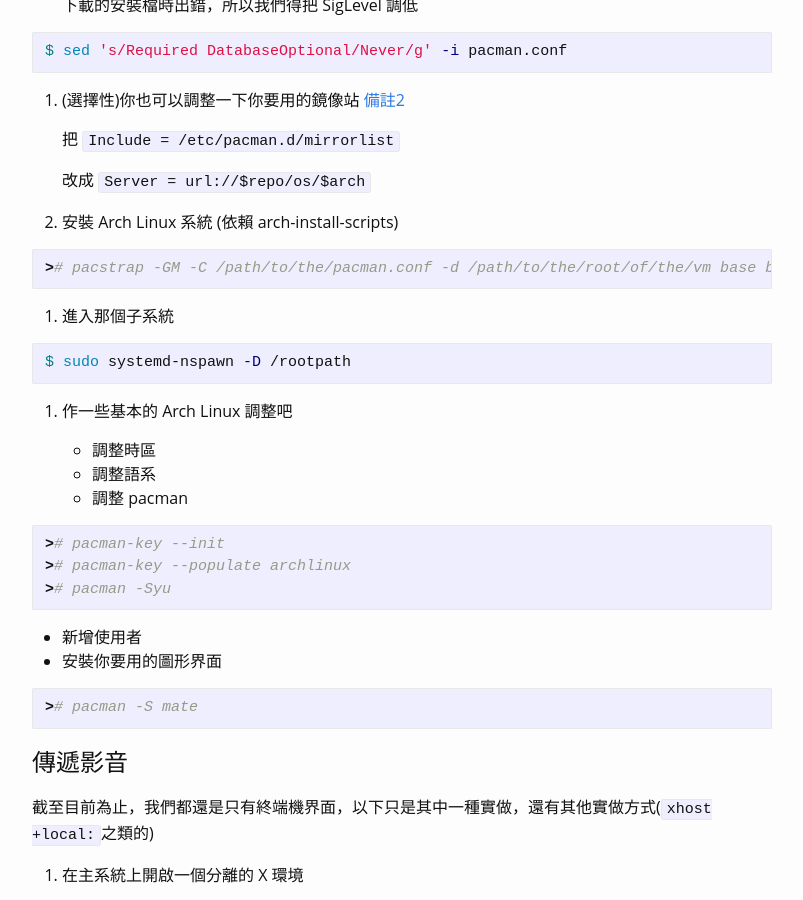
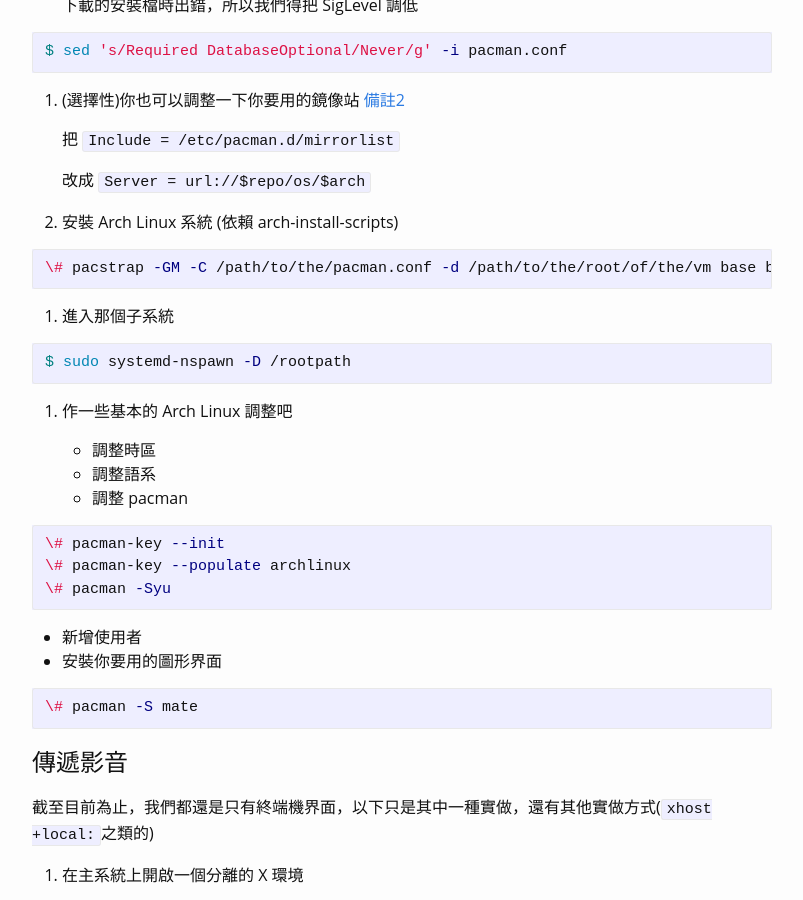
Before and after one commit to Brli/brli.github.io, a Jekyll site: the page built from _posts/2016-05-11-systemd-nspawn.markdown, in a window 1280 px wide and 900 px high, scrolled down 829 px. Shown: the whole window, without its empty margins (238-1041 px from the left). Built offline with Jekyll 4.4.1, drawn with Linux system fonts in a browser that asks for light colours; comment, search, counter and statistics services are not loaded.

Commit message:
learned escape note

````diff
--- a/_posts/2016-05-11-systemd-nspawn.markdown
+++ b/_posts/2016-05-11-systemd-nspawn.markdown
@@ -49,7 +49,7 @@ $ sed 's/Required DatabaseOptional/Never/g' -i pacman.conf
 (依賴 arch-install-scripts)
 
 ```bash
-># pacstrap -GM -C /path/to/the/pacman.conf -d /path/to/the/root/of/the/vm base base-devel
+\# pacstrap -GM -C /path/to/the/pacman.conf -d /path/to/the/root/of/the/vm base base-devel
 ```
 
 5. 進入那個子系統
@@ -65,16 +65,16 @@ $ sudo systemd-nspawn -D /rootpath
    * 調整 pacman
 
 ```bash
-># pacman-key --init
-># pacman-key --populate archlinux
-># pacman -Syu
+\# pacman-key --init
+\# pacman-key --populate archlinux
+\# pacman -Syu
 ```
 
    * 新增使用者
    * 安裝你要用的圖形界面
 
 ```bash
-># pacman -S mate
+\# pacman -S mate
 ```
 
 傳遞影音
````
